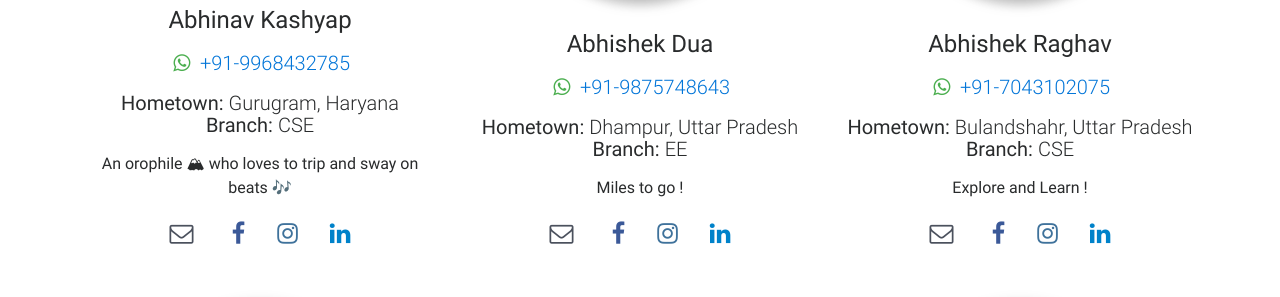
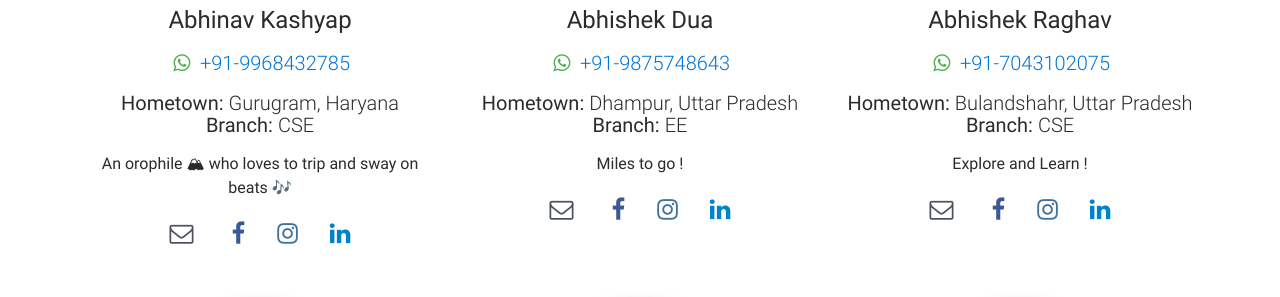
Before and after one commit to manav1403/CS-website, a PHP site: page /cs_team_ug_2021.php in a window 1280 px wide. Shown: the part 1194-1491 px from the top of the page. Run offline with PHP 8.4, Linux system fonts and the light colour scheme.

Commit message:
fixed alignment of images

```diff
--- a/cs/cs_team_pg_2021.php
+++ b/cs/cs_team_pg_2021.php
@@ -29,7 +29,7 @@ include 'navbar.html';
         for ($i = $start; $i < $end; $i++) {
             $entry = $content[$i];
 
-            echo '<div class="col-lg-6 col-md-6 mb-r animate-profile invisible" style="margin: auto">';
+            echo '<div class="col-lg-6 col-md-6 mb-r animate-profile invisible">';
             echo '<div class="avatar">';
             echo '<img src="images/sqloader.gif" data-src="' . $entry["image"] . '" class="lazyload rounded-circle">';
             echo '</div>';
@@ -67,7 +67,7 @@ include 'navbar.html';
         for ($i = $start; $i < $end; $i++) {
             $entry = $content[$i];
 
-            echo '<div class="col-lg-4 col-md-4 mb-r animate-profile invisible" style="margin: auto">';
+            echo '<div class="col-lg-4 col-md-4 mb-r animate-profile invisible">';
             echo '<div class="avatar">';
             echo '<img src="images/sqloader.gif" data-src="' . $entry["image"] . '" class="lazyload rounded-circle">';
             echo '</div>';
@@ -106,7 +106,7 @@ include 'navbar.html';
         for ($i = $start; $i < $end; $i++) {
             $entry = $content[$i];
 
-            echo '<div class="col-lg-4 col-md-4 mb-r animate-profile invisible" style="margin: auto">';
+            echo '<div class="col-lg-4 col-md-4 mb-r animate-profile invisible">';
             echo '<div class="avatar">';
             echo '<img src="images/sqloader.gif" data-src="' . $entry["image"] . '" class="lazyload rounded-circle">';
             echo '</div>';
--- a/cs/cs_team_ug_2021.php
+++ b/cs/cs_team_ug_2021.php
@@ -31,7 +31,7 @@ include 'navbar.html';
         for ($i = $start; $i < $end; $i++) {
             $entry = $content[$i];
 
-            echo '<div class="col-lg-6 col-md-6 mb-r animate-profile invisible" style="margin: auto">';
+            echo '<div class="col-lg-6 col-md-6 mb-r animate-profile invisible">';
             echo '<div class="avatar">';
             echo '<img src="images/sqloader.gif" data-src="' . $entry["image"].$role . '" class="lazyload rounded-circle">';
             echo '</div>';
@@ -73,7 +73,7 @@ include 'navbar.html';
         for ($i = $start; $i < $end; $i++) {
             $entry = $content[$i];
 
-            echo '<div class="col-lg-4 col-md-4 mb-r animate-profile invisible" style="margin: auto">';
+            echo '<div class="col-lg-4 col-md-4 mb-r animate-profile invisible">';
             echo '<div class="avatar">';
             echo '<img src="images/sqloader.gif" data-src="' . $entry["image"].$role . '" class="lazyload rounded-circle">';
             echo '</div>';
```
